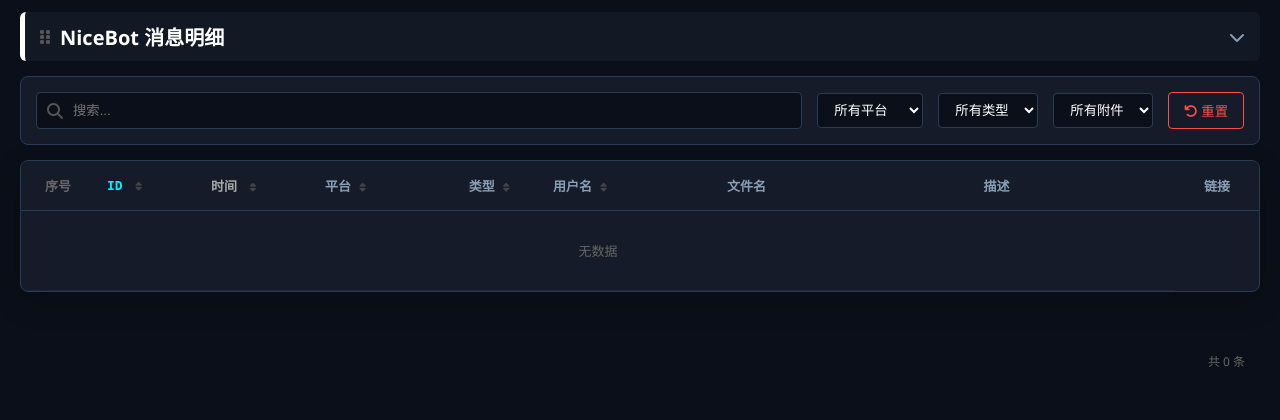
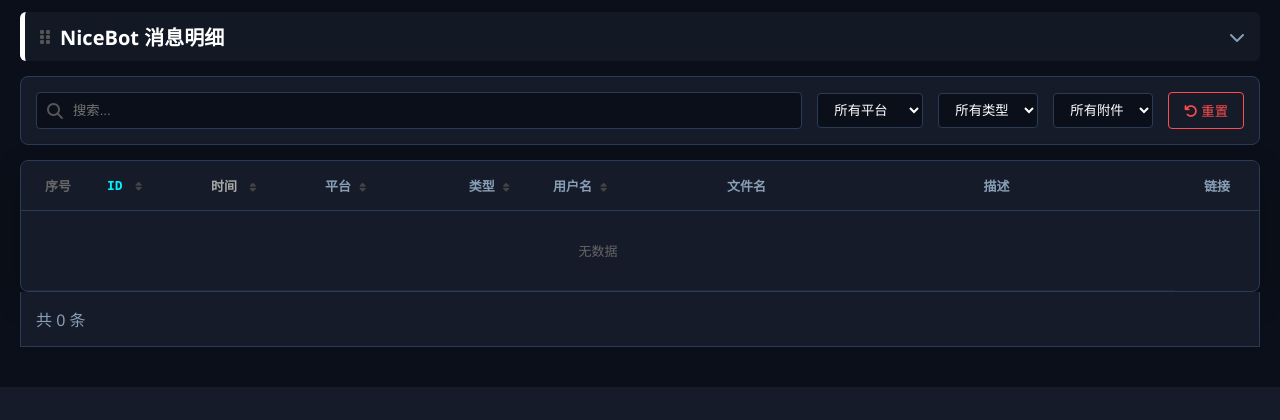
Before and after one commit to johngao01/board, a Flask app: page / in a window 1280 px wide. Shown: the part 998-1418 px from the top of the page. After the commit the page ends 1385 px from the top, so only its background shows below. Run offline with Flask 3, Linux system fonts and the light colour scheme; data that the repository does not hold is empty.

Commit message:
修改表的status显示信息

```diff
--- a/templates/index.html
+++ b/templates/index.html
@@ -404,7 +404,6 @@
             border: 1px solid #2a3b55;
             border-radius: 8px;
             box-shadow: 0 10px 30px rgba(0, 0, 0, 0.2);
-            margin-bottom: 50px;
             max-height: 800px;
             overflow-y: auto;
         }
@@ -566,6 +565,16 @@
             color: #666;
             padding: 10px 15px;
             text-align: right;
+        }
+
+        .messageinfo-bar {
+            display: flex;
+            justify-content: space-between;
+            align-items: center;
+            padding: 15px;
+            background: #161b29;
+            border: 1px solid #2a3b55;
+            border-top: none;
         }
     </style>
 </head>
@@ -741,7 +750,9 @@
                     <tbody id="tableBody"></tbody>
                 </table>
             </div>
-            <div class="status-bar" id="statusBar">共加载 0 条数据</div>
+            <div class="messageinfo-bar">
+                <div id="messageInfo" style="color:#889eb5">当前显示 x 条数据 (总共 x 条)</div>
+            </div>
         </div>
     </div>
 
@@ -1234,7 +1245,7 @@
     }
 
     function renderTable() {
-        const tb = document.getElementById('tableBody'), st = document.getElementById('statusBar');
+        const tb = document.getElementById('tableBody'), st = document.getElementById('messageInfo');
         if (tableFilteredData.length === 0) {
             tb.innerHTML = '<tr><td colspan="8" style="text-align:center;padding:30px;color:#666">无数据</td></tr>';
             st.innerText = '共 0 条';
```
